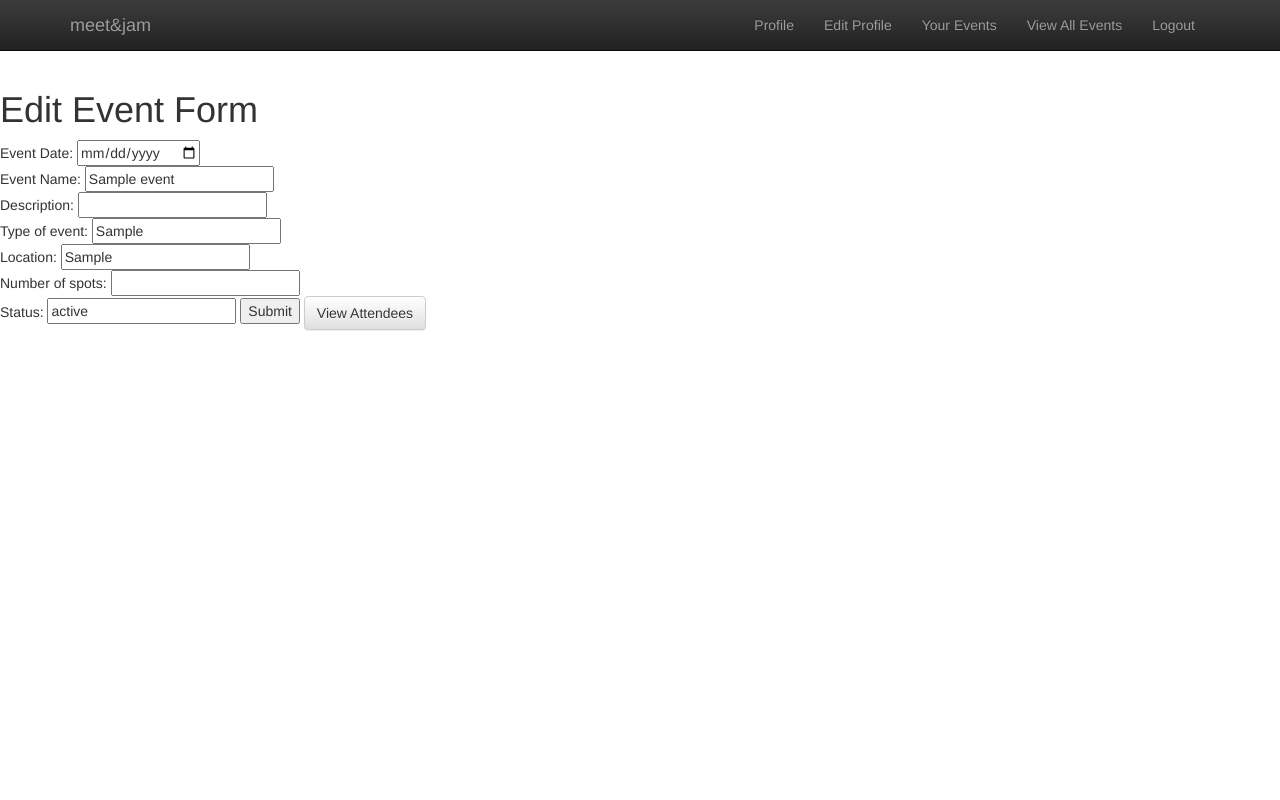
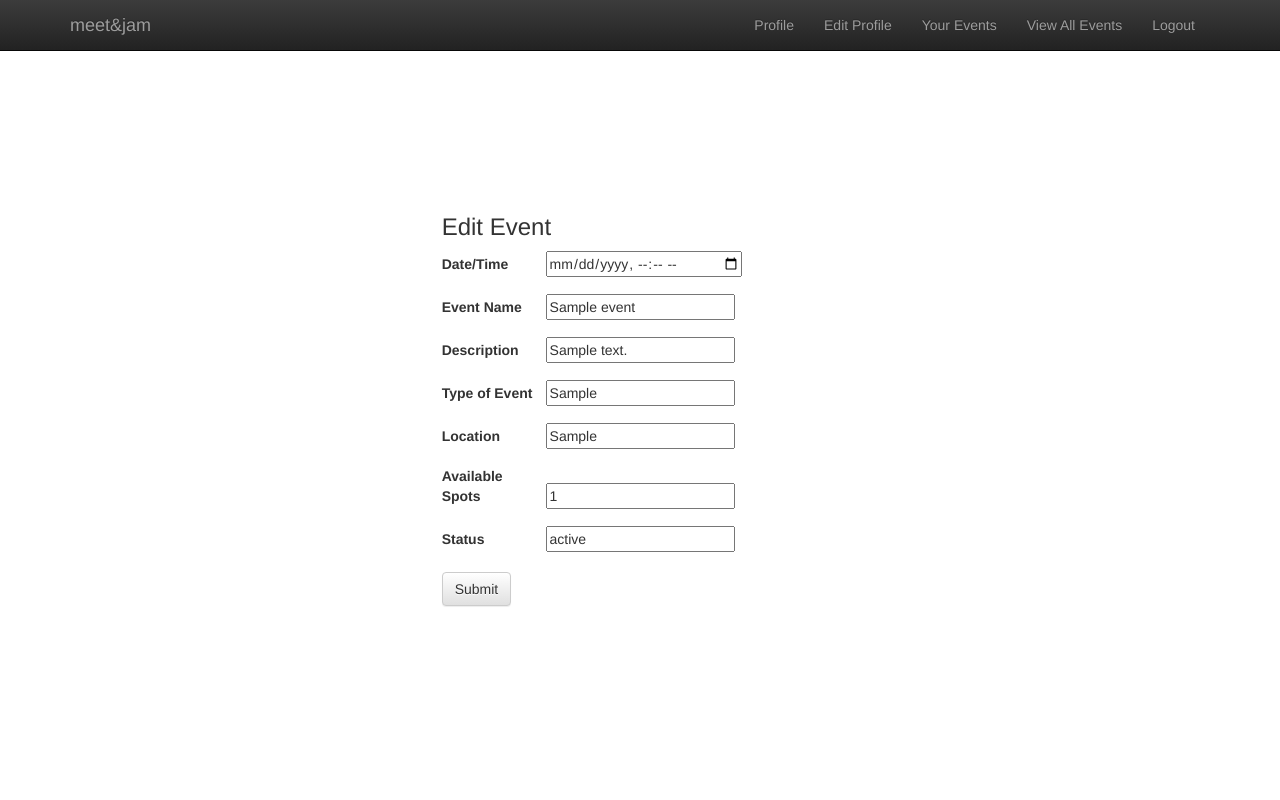
Before and after one commit to cordeliafoo/project2, a Node server app: page /auth/profile/events/600000000000000000000001/edit in a window 1280 px wide. Run offline with Node 20, Linux system fonts and the light colour scheme; a user stored in the database is signed in; tables that the repository leaves empty hold one stand-in row (values such as "Sample post"); some libraries are stand-ins or nearby versions.

Commit message:
left with accessing time of event

```diff
--- a/public/css/style.css
+++ b/public/css/style.css
@@ -8,7 +8,7 @@
 }*/
 
 body {
-  padding-top: 70px;
+  /*padding-top: 70px;*/
   padding-bottom: 30px;
 }
 
@@ -40,7 +40,7 @@
 }
 
 .jumbotron {
-    background-image: url("/images/background3.jpeg");
+    background-image: url("/images/background5.jpeg");
     background-color: white;
     margin-bottom: 0;`enter code here`
     min-height: 50%;
@@ -49,8 +49,9 @@
     -webkit-background-size: cover;
     background-size: cover;
     color: white;
-    margin-top: -20px;
+    /*margin-top: -10px;*/
     text-align: center;
+    /*text-shadow:-2px 0 #000000,0 2px #000000,5px 0 #000000,0 -1px #000000;*/
 }
 
 .nav-bar {
@@ -68,3 +69,36 @@
 .table th{
   text-align: center;
 }
+
+#eventsYoureAttending{
+  margin-top: 10%;
+}
+
+#eventsYouOrganized{
+  margin-top: 4%;
+}
+
+#tableAudioTracks{
+  margin-top: 10%;
+}
+
+#uploadAudioForm{
+  margin-top: 20%;
+  border-radius: 10%;
+}
+
+.btn-default{
+  margin-top: 1%;
+}
+
+.moveDown{
+  margin-top: 5%;
+}
+
+#profileDiv{
+  margin-bottom: 5%;
+}
+
+#greeting{
+  margin-bottom: 5%;
+}
--- a/views/editProfile.ejs
+++ b/views/editProfile.ejs
@@ -1,6 +1,6 @@
-<div class="container col-md-4 col-md-offset-4">
-  <h3>Update Profile</h3>
+<div class="container col-md-4 col-md-offset-4 vertical-center">
   <form enctype='multipart/form-data' action='/auth/profile/editprofile' method='post'>
+    <h2>Update Profile</h2>
     <div class="form-group">
       <label for='instruments'>Instruments</label>
       <input type="text" name="instruments" value="">
@@ -10,7 +10,7 @@
       <input type="text" name="genres" value="">
     </div>
     <div class="form-group">
-      <label for="profilePicture">Upload Profile Picture</label>
+      <label for="profilePicture">Attach Profile Picture</label>
       <input type='file' name='profilePicture'>
     </div>
     <button type="submit" class='btn btn-default '>Submit</button>
--- a/views/editeventform.ejs
+++ b/views/editeventform.ejs
@@ -1,14 +1,37 @@
-<h1>Edit Event Form</h1>
-    <% event %>
+<div class="container col-md-4 col-md-offset-4 vertical-center">
+<% event %>
 
 <form method="POST" action="/auth/profile/events/<%=event.id%>/edit?_method=PUT">
-  Event Date: <input type="Date" name="description" value="<%= event.startDate %>"><br>
-  Event Name: <input type="text" name="eventName" value="<%= event.eventName%>"><br>
-  Description: <input type="text" name="description" value="<%= event.date%>"><br>
-  Type of event: <input type= "text" name="typeOfEvent" value = "<%=event.typeOfEvent%>"> <br>
-  Location: <input type="text" name="location" value="<%= event.location %>"><br>
-  Number of spots: <input type= "number" name="numberOfSpots" value = "event.numberOfSpots"> <br>
-  Status: <input type="text" name="status" value="<%= event.status %>">
-  <input type="submit" value="Submit">
-<a href ="/auth/profile/events/<%= event._id%>/myattendees"<button type="button" class="btn btn-default">View Attendees</button></a>
+  <h3>Edit Event</h3>
+  <div class="form-group">
+    <label for="startDate">Date/Time</label>
+    <input type="datetime-local" name="startDate" value="<%= event.startDate %>">
+  </div>
+  <div class="form-group">
+    <label for="eventName">Event Name</label>
+    <input type="text" name="eventName" value="<%= event.eventName%>">
+  </div>
+  <div class="form-group">
+    <label for="description">Description</label>
+    <input type="text" name="description" value="<%= event.description%>">
+  </div>
+  <div class="form-group">
+    <label for="typeOfEvent">Type of Event</label>
+    <input type="text" name="typeOfEvent" value="<%= event.typeOfEvent%>">
+  </div>
+  <div class="form-group">
+    <label for="location">Location</label>
+    <input type="text" name="location" value="<%= event.location%>">
+  </div>
+  <div class="form-group">
+    <label for="numberOfSpots">Available Spots</label>
+    <input type="text" name="numberOfSpots" value="<%= event.numberOfSpots%>">
+  </div>
+  <div class="form-group">
+    <label for="status">Status</label>
+    <input type="text" name="status" value="<%= event.status%>">
+  </div>
+  <button type="submit" name="button" class="btn btn-default ">Submit</button>
+
 </form>
+</div>
--- a/views/landing.ejs
+++ b/views/landing.ejs
@@ -2,7 +2,7 @@
 <!-- Main jumbotron for a primary marketing message or call to action -->
     <div class="jumbotron vertical-center">
       <div class="container">
-          <h1>welcome to meet&jam</h1>
+          <h1>meet&jam</h1>
           <p> an app that helps to organize the perfect jam session <br> for music enthusiasts and hobbyists!</p>
       </div>
     </div>
--- a/views/layout.ejs
+++ b/views/layout.ejs
@@ -15,10 +15,7 @@
     <script src="https://maxcdn.bootstrapcdn.com/bootstrap/3.3.7/js/bootstrap.min.js" integrity="sha384-Tc5IQib027qvyjSMfHjOMaLkfuWVxZxUPnCJA7l2mCWNIpG9mGCD8wGNIcPD7Txa" crossorigin="anonymous"></script>
 
 </head>
-
-
 <% req %>
-
 <!-- Fixed navbar -->
    <nav class="navbar navbar-inverse navbar-fixed-top">
      <div class="container">
--- a/views/loginForm.ejs
+++ b/views/loginForm.ejs
@@ -1,6 +1,6 @@
-<div class="container col-md-4 col-md-offset-4">
-  <h3>Login</h3>
+<div class="container col-md-4 col-md-offset-4 vertical-center">
   <form action="/auth/login" method="POST" >
+    <h3>Login</h3>
     <div class="form-group ">
       <label for="email">Email Address</label>
       <input type="text" name="email">
--- a/views/signupForm.ejs
+++ b/views/signupForm.ejs
@@ -1,6 +1,6 @@
-<div class="container col-md-4 col-md-offset-4">
-  <h3>Sign Up</h3>
+<div class="container col-md-4 col-md-offset-4 vertical-center">
     <form action="/auth/signup" method="POST" >
+      <h3>Sign Up</h3>
       <div class="form-group">
         <label for="name">Name</label>
         <input type="text" name="name" value="">
--- a/views/userindividualeventpage.ejs
+++ b/views/userindividualeventpage.ejs
@@ -1,4 +1,4 @@
-<div class='container'>
+<div class='container moveDown'>
     <h1>Edit Event</h1>
     <table class='table'>
     <thead>
```
Also changed, not shown: views/createnewevent.ejs (+5 -5 lines), views/myattendees.ejs (+6 -3 lines), views/otherUser.ejs (+54 -8 lines), views/profile.ejs (+20 -15 lines), views/publicEventList.ejs (+14 -4 lines), views/publicEventsList.ejs (+4 -8 lines), views/usereventsdashboard.ejs (+9 -9 lines), public/images/background4.jpeg (added), public/images/background5.jpeg (added), 2 other files.
